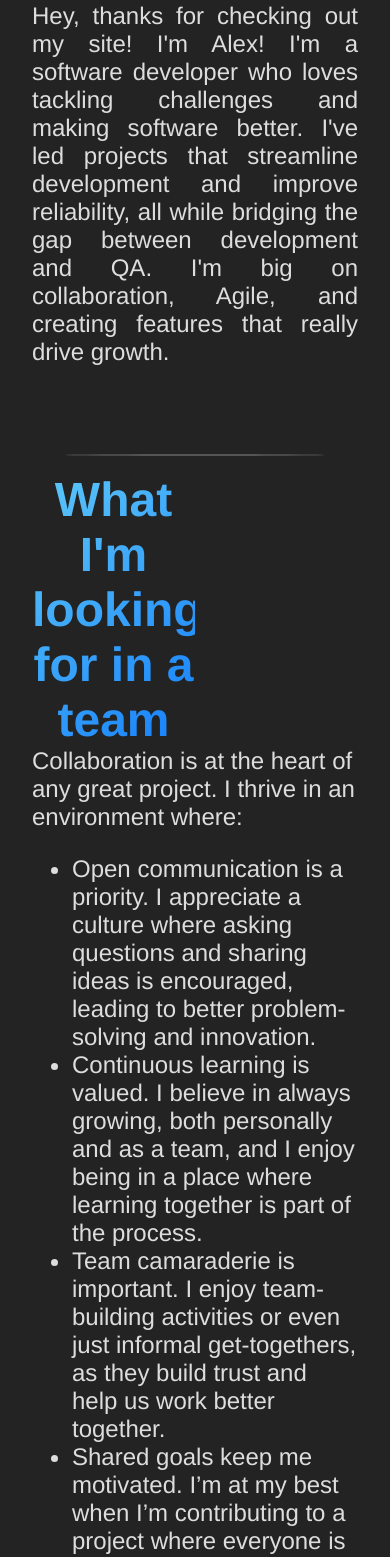
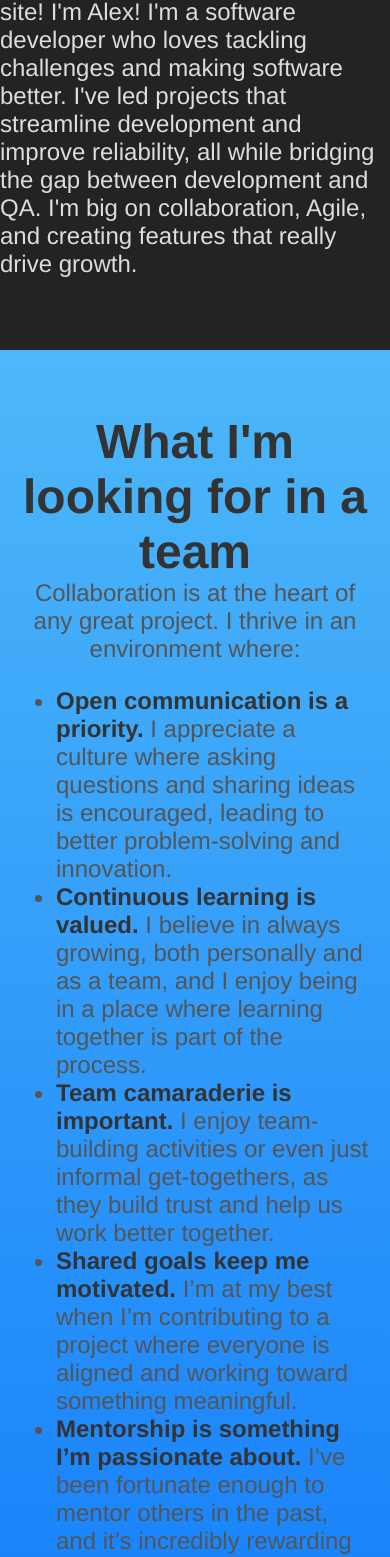
Before and after one commit to Alexbruce1/portfolio2024, a React (Create React App) app: page / in a window 390 px wide. Shown: the part 425-1982 px from the top of the page. Built offline with nearby package versions, Linux system fonts and the light colour scheme.

Commit message:
Add multiple updates

```diff
--- a/src/App.css
+++ b/src/App.css
@@ -20,6 +20,7 @@ h2, h3 {
   width: 100%;
   box-sizing: border-box;
   height: var(--header-height);
+  z-index: 15;
 }
 
 .app-header-container {
@@ -112,11 +113,6 @@ h2, h3 {
   flex-direction: column;
 }
 
-.page-header {
-  color: var(--green-text);
-  font-weight: 500;
-}
-
 .main-paragraph {
   text-align: justify;
 }
@@ -144,7 +140,7 @@ h2, h3 {
 }
 
 @media (max-width: 1000px) {
-  .App {
-    /* background-color: green; */
+  .app-main {
+    padding: 0;
   }
 }
--- a/src/Components/Home.css
+++ b/src/Components/Home.css
@@ -13,6 +13,7 @@
 
 .home-headline {
   font-size: 4em;
+  font-weight: 600;
   text-align: left;
   background-clip: text;
   background: var(--blue-blue-background-gradient);
@@ -76,17 +77,19 @@
 }
 
 .home-team-headline {
-  text-align: end;
-  font-weight: 600;
-  width: 50%;
-  margin-left: 50%;
+  text-align: center;
 }
 
-.home-team-paragraph {
+.home-team-paragraph ul {
   text-align: left;
 }
 
-
+.team-li-big {
+  background: var(--blue-blue-background-gradient);
+  -webkit-background-clip: text;
+  -webkit-text-fill-color: transparent;
+  font-weight: 600;
+}
 
 /* Technologies I've Used section */
 
@@ -121,6 +124,55 @@
 .icon-name {
   color: var(--light-text);
   letter-spacing: 2px;
+}
+
+/* Recommendations */
+
+.recommendations-container {
+  margin: 2em auto;
+  padding: 2em auto;
+  width: 100%;
+}
+
+.recommendations {
+  margin: 1em auto;
+  display: grid;
+  grid-template-columns: auto auto;
+  gap: 2em;
+}
+
+.recommendation-box {
+  background: var(--background-accent-color);
+  color: var(--light-text);
+  padding: 2em;
+  padding-bottom: 1em;
+  box-sizing: border-box;
+  border-radius: 10px;
+  text-align: left;
+}
+
+.rec-top-row {
+  display: flex;
+}
+
+.rec-name {
+  font-weight: 600;
+  padding-right: 2em;
+}
+
+.rec-relationship {
+  color: var(--medium-text);
+}
+
+.rec-comment {
+  border-radius: 5px;
+  box-shadow: inset 0 0 15px -8px #000;
+  margin-top: 10px;
+  padding: 1em;
+  box-sizing: border-box;
+  overflow: scroll;
+  height: 5em;
+  font-weight: 500;
 }
 
 /* Animations */
@@ -220,11 +272,54 @@
     display: none;
   }
 
+  .home-team-container {
+    background: var(--tldr-p-background-color-gradient);
+    padding: 4em 1em;
+  }
+
+  .home-divider {
+    visibility: hidden;
+    height: 0;
+    margin: 0;
+  }
+
+  .home-team-headline {
+    background: unset;
+    -webkit-background-clip: unset;
+    -webkit-text-fill-color: unset;
+    color: var(--background-accent-color);
+  }
+
+  .main-paragraph {
+    text-align: left;
+  }
+
+  .team-li-big {
+    background: unset;
+    -webkit-background-clip: unset;
+    -webkit-text-fill-color: unset;
+    color: var(--background-accent-color);
+  }
+
+  .home-team-paragraph {
+    color: var(--background-accent-color-shifted);
+  }
+
   .logo-group {
     padding: 1em;
     max-width: 14%;
     margin: 1em;
   }
+
+  .tech-container {
+    margin: -4em 0 0;
+  }
 }
 
-@media (max-width: 800px) {}
+@media (max-width: 800px) {
+  .recommendations {
+    grid-template-columns: auto;
+    gap: 1em;
+    padding: 1em;
+  }
+}
--- a/src/Components/Home.js
+++ b/src/Components/Home.js
@@ -68,6 +68,33 @@ const icons = [
   { name: 'Agile', image: icon24 },
 ];
 
+const recommendations = [
+  {
+    name: 'Alexander E',
+    role: 'Senior Software Engineer',
+    relationship: 'Fellow student',
+    comment: 'I have worked closely with Alex on several JavaScript-based projects and can confidently recommend him as someone who deeply understands programming concepts. Alex has a talent for summarizing difficult programming concepts and explaining them clearly and concisely, which he demonstrated to me be helping me understand several ES6 concepts in a mere 10 minutes during the 2nd module of our software education program. Alex is the sort of programmer who takes the necessary time to fully understand concepts before implementing him, which ensures that he proceeds through his work in a calm, methodical fashion. Furthermore, he is truly talented in CSS and design, which he demonstrated during our joint MovieTracker project. With his excellent grasp of JavaScript and CSS design, I am confident that Alex will be a prime asset to any company he chooses to work for.',
+  },
+  {
+    name: 'Benjamin H',
+    role: 'Senior Consultant',
+    relationship: 'Fellow student',
+    comment: 'Alex was not only a skilled programmer but a skilled problem solver and excellent pair programming partner',
+  },
+  {
+    name: 'Justin S',
+    role: 'Army Veteran - Cannabis Cultivation',
+    relationship: 'Fellow student',
+    comment: 'Alex and I collaborated together on a project. He was a strong communicator and his articulation when working through problems made working with him very pleasant, and productive.',
+  },
+  {
+    name: 'Aaron W',
+    role: 'Software Engineer',
+    relationship: 'Fellow student',
+    comment: 'Alex is a driven and talented software developer.',
+  },
+]
+
 const profilePics = [profile, me1, me2, me3, me4, me5];
 
 const carImages = [car1, car2, car3, car4, car5, car6, car7, car8, car9];
@@ -87,7 +114,6 @@ function Home() {
       carImages.forEach((image) => {
         const img = new Image();
         img.src = image;
-        // img.onload = () => console.log(`Image loaded: ${img.src}`);
       });
     };
 
@@ -120,22 +146,21 @@ function Home() {
           Collaboration is at the heart of any great project. I thrive in an environment where:
           <ul>
             <li>
-              Open communication is a priority. I appreciate a culture where asking questions and sharing ideas is encouraged, leading to better problem-solving and innovation.
+              <span className='team-li-big'>Open communication is a priority.</span> I appreciate a culture where asking questions and sharing ideas is encouraged, leading to better problem-solving and innovation.
             </li>
             <li>
-              Continuous learning is valued. I believe in always growing, both personally and as a team, and I enjoy being in a place where learning together is part of the process.
+              <span className='team-li-big'>Continuous learning is valued.</span> I believe in always growing, both personally and as a team, and I enjoy being in a place where learning together is part of the process.
             </li>
             <li>
-              Team camaraderie is important. I enjoy team-building activities or even just informal get-togethers, as they build trust and help us work better together.
+              <span className='team-li-big'>Team camaraderie is important.</span> I enjoy team-building activities or even just informal get-togethers, as they build trust and help us work better together.
             </li>
             <li>
-              Shared goals keep me motivated. I’m at my best when I’m contributing to a project where everyone is aligned and working toward something meaningful.
+              <span className='team-li-big'>Shared goals keep me motivated.</span> I’m at my best when I’m contributing to a project where everyone is aligned and working toward something meaningful.
             </li>
             <li>
-              Mentorship is something I’m passionate about. I’ve been fortunate enough to mentor others in the past, and it’s incredibly rewarding to help my teammates grow and succeed.
+              <span className='team-li-big'>Mentorship is something I’m passionate about.</span> I’ve been fortunate enough to mentor others in the past, and it’s incredibly rewarding to help my teammates grow and succeed.
             </li>
           </ul>
-
         </div>
       </div>
       <div className='tech-container'>
@@ -149,6 +174,23 @@ function Home() {
           ))}
         </div>
       </div>
+      <div className='recommendations-container'>
+        <div className='home-headline recommendations-headline'>
+          What others have said
+        </div>
+        <div className='recommendations'>
+          {recommendations.map((rec) => (
+            <div className='recommendation-box'>
+              <div className='rec-top-row'>
+                <div className='rec-name'>{rec.name}</div>
+                <div className='rec-role'>{rec.role}</div>
+              </div>
+              <div className='rec-relationship'>{rec.relationship}</div>
+              <div className='rec-comment'>{rec.comment}</div>
+            </div>
+          ))}
+        </div>
+      </div>
     </div>
   );
 }
--- a/src/Components/Sidebar.css
+++ b/src/Components/Sidebar.css
@@ -4,10 +4,10 @@
   border-radius: 10px;
   box-shadow: var(--big-shadow);
   top: calc(var(--header-height) + 10px);
-  /* top: calc(var(--header-height) - 1px); */
   width: 300px;
   z-index: 10;
   padding: 1em;
+  padding-bottom: 0;
   font-weight: var(--main-p-weight);
   font-size: var(--main-p-size);
   transition: transform 0.3s ease;
@@ -18,7 +18,6 @@
   font-weight: 600;
   text-align: left;
   display: block;
-  /* width: 25%; */
   width: 100%;
   padding: .5em 0;
   margin-bottom: 10px;
@@ -36,7 +35,7 @@
   top: 2em;
   display: flex;
   justify-content: space-between;
-  margin: 1em 0;
+  margin: 1em 0 0;
 }
 
 .dark-mode-slider {
```
Also changed, not shown: src/Components/AI.js (+42 -42 lines).
